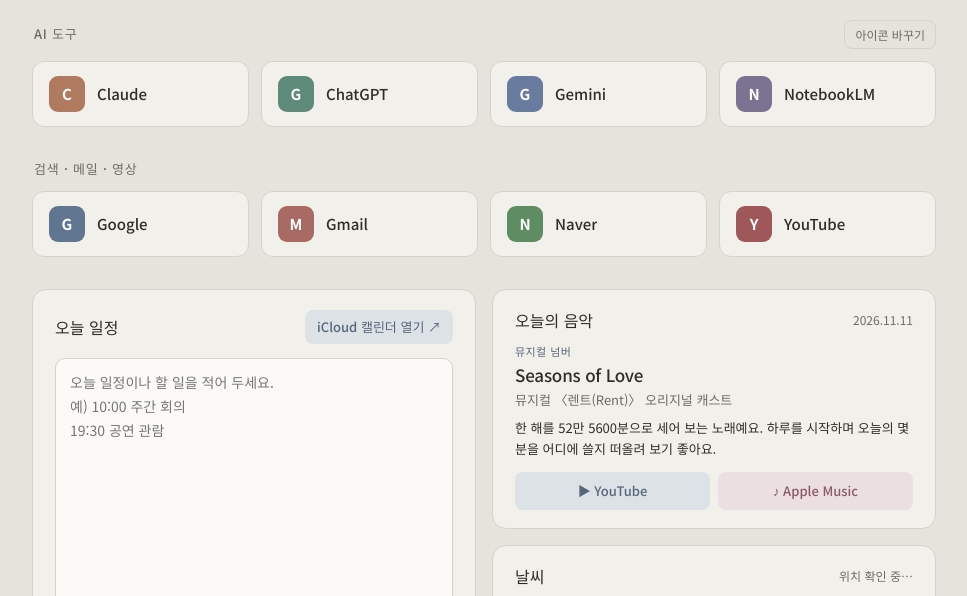
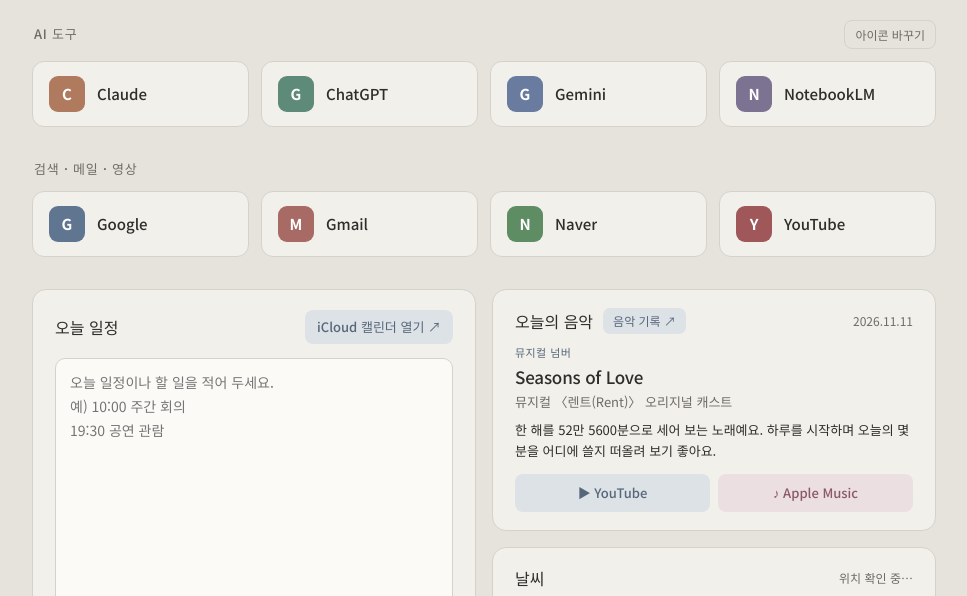
Before and after one commit to seal8792/seal8792.github.io, a plain HTML site: page index.html in a window 1280 px wide. Shown: the part 150-746 px from the top of the page, without its empty margins (156-1123 px from the left). Drawn offline with Linux system fonts and the light colour scheme; no server answers.

Commit message:
Add files via upload

```diff
--- a/index.html
+++ b/index.html
@@ -101,8 +101,8 @@
   .panel.schedule textarea{flex:1}
   .song{flex:1}
   .song-genre{font-size:11px;color:var(--accent);letter-spacing:.04em;margin-bottom:2px}
-  .tag-link{text-decoration:none}
-  .tag-link:hover{color:var(--accent);text-decoration:underline}
+  .title-wrap{display:flex;align-items:center;gap:10px}
+  .btn.btn-sm{font-size:12px;padding:4px 10px;border-radius:7px}
   .song-title{font-size:17px;font-weight:500;letter-spacing:-.01em}
   .song-artist{font-size:13px;color:var(--sub);margin-top:2px}
   .song-why{font-size:13px;color:var(--text);margin-top:8px;line-height:1.6}
@@ -202,8 +202,11 @@
       <!-- 위: 오늘의 음악 (MUSIC-START ~ MUSIC-END 구간만 매일 교체) -->
       <div class="panel half music">
         <div class="panel-head">
-          <div class="panel-title">오늘의 음악</div>
-          <a class="tag tag-link" id="musicDate" href="https://docs.google.com/spreadsheets/d/1HNZZJ_zn6vBGPK6YnlUecdr2PlmgllZYfaFaW7z1zo4/edit" target="_blank" rel="noopener noreferrer" title="지난 곡 기록 보기">2026.11.11</a>
+          <div class="title-wrap">
+            <div class="panel-title">오늘의 음악</div>
+            <a class="btn btn-sm" href="https://docs.google.com/spreadsheets/d/1HNZZJ_zn6vBGPK6YnlUecdr2PlmgllZYfaFaW7z1zo4/edit" target="_blank" rel="noopener noreferrer">음악 기록 ↗</a>
+          </div>
+          <div class="tag" id="musicDate">2026.11.11</div>
         </div>
         <!--MUSIC-START-->
         <div class="song">
```
